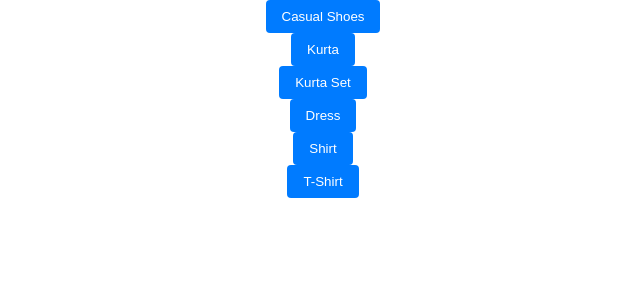
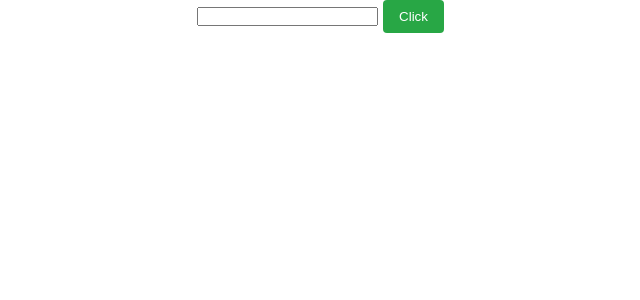
Before and after one commit to mukilathuruvan/frenzo-react, a React (Create React App) app in the folder my-app/: page / in a window 1280 px wide. Shown: the top 300 px of the page, without its empty margins (317-957 px from the left). Built offline with nearby package versions, Linux system fonts and the light colour scheme.

Commit message:
example for uncontrolled elements

```diff
--- a/my-app/src/App.js
+++ b/my-app/src/App.js
@@ -1,10 +1,10 @@
 import "./App.css";
-import HomePage from "./project/e-com/HomePage";
+import MyInput from "./components/MyInput";
 
 function App() {
   return (
     <div className="App">
-      <HomePage />
+      <MyInput />
     </div>
   );
 }
--- /dev/null
+++ b/my-app/src/components/MyInput.jsx
@@ -0,0 +1,18 @@
+import React from "react";
+import Button from "./Button";
+const MyInput = () => {
+  const getValue = () => {
+    console.log(document.getElementById("name-input").value);
+  };
+
+  return (
+    <div>
+      <input type="text" id="name-input" />
+      <Button variant={"secondary"} size={"lg"} rounded handler={getValue}>
+        Click
+      </Button>
+    </div>
+  );
+};
+
+export default MyInput;
```
